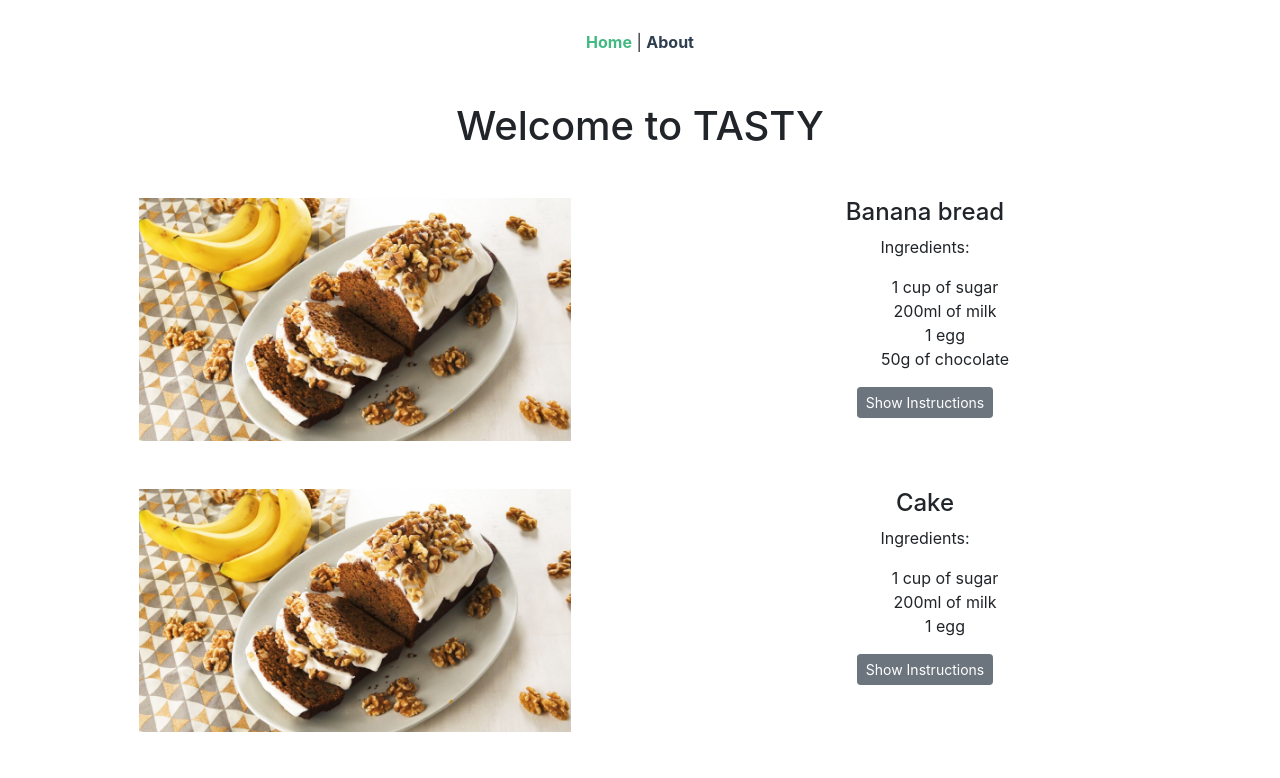
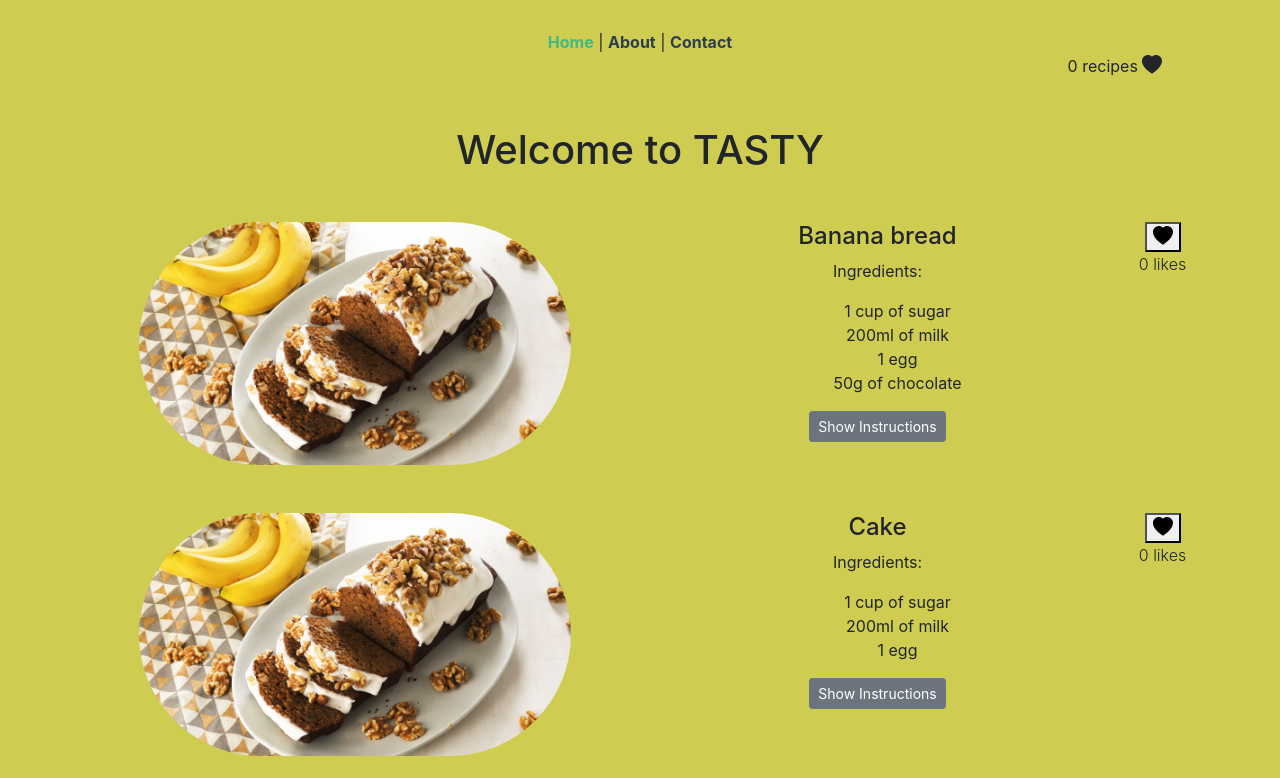
Before and after one commit to adriana-lazurca/vue-tasty, a Vue app: page / in a window 1280 px wide. Shown: the top 778 px of the page. Built offline with nearby package versions, Linux system fonts and the light colour scheme.

Commit message:
add likes

```diff
--- a/src/components/Navigation.vue
+++ b/src/components/Navigation.vue
@@ -1,7 +1,8 @@
 <template>
   <div id="nav">
     <router-link to="/">Home</router-link> |
-    <router-link to="/about">About</router-link>
+    <router-link to="/about">About</router-link> |
+    <router-link to="/contact">Contact</router-link>
     <router-view />
   </div>
 </template>
@@ -16,6 +17,7 @@ export default {
 #nav {
   padding: 30px;
   text-align: center;
+  background-color: rgb(206, 204, 81);
 
   a {
     font-weight: bold;
--- a/src/components/Recipe.vue
+++ b/src/components/Recipe.vue
@@ -1,9 +1,9 @@
 <template>
   <b-row class="mt-5">
     <b-col cols="6" class="recipe-item">
-      <img class="recipe-item__image" :src="image.source" :alt="image.alt" />
+      <img class="recipe-item__image rounded-pill" :src="image.source" :alt="image.alt" />
     </b-col>
-    <b-col cols="6">
+    <b-col cols="5">
       <h4>{{ name }}</h4>
       <p>Ingredients:</p>
       <ul>
@@ -22,6 +22,11 @@
           {{ instructions }}
         </b-alert>
       </div>
+    </b-col>
+    <b-col cols="1">
+      <!-- <b-button class="btn btn-outline" :click="counter += 1"><b-icon class="h6 mb-0" icon="heart-fill"></b-icon></b-button> -->
+      <button @click="updateLikes(likesNr)"><b-icon class="h5 mb-0" icon="heart-fill"></b-icon></button>
+      <p class="font-weight-light">{{likesNr}} likes</p>
     </b-col>
   </b-row>
 </template>
@@ -51,13 +56,18 @@ export default {
 
   data() {
     return {
-      show: false
+      show: false,
+      likesNr: 0
     };
   },
 
   methods: {
     toggle() {
       this.show = !this.show;
+    },
+    updateLikes(likesNr){
+       this.likesNr++;
+       this.$emit("add-likes", likesNr);
     }
   }
 };
--- a/src/router/index.js
+++ b/src/router/index.js
@@ -1,6 +1,7 @@
 import Vue from 'vue'
 import VueRouter from 'vue-router'
 import Home from '../views/Home.vue'
+import Contact from '../views/Contact.vue'
 
 Vue.use(VueRouter)
 
@@ -17,6 +18,11 @@ const routes = [
     // this generates a separate chunk (about.[hash].js) for this route
     // which is lazy-loaded when the route is visited.
     component: () => import(/* webpackChunkName: "about" */ '../views/About.vue')
+  },
+  {
+    path: '/contact',
+    name: 'Contact',
+    component: Contact
   }
 ]
 
--- a/src/views/Home.vue
+++ b/src/views/Home.vue
@@ -1,5 +1,11 @@
 <template>
   <b-container>
+    <b-row>
+      <b-col offset-sm="10"
+        >{{ totalLikes }} recipes
+        <b-icon class="h5 mb-0" icon="heart-fill"></b-icon
+      ></b-col>
+    </b-row>
     <h1 class="mt-5">Welcome to {{ restaurantName }}</h1>
     <Recipe
       v-for="recipe in recipes"
@@ -8,6 +14,7 @@
       :name="recipe.name"
       :ingredients="recipe.ingredients"
       :instructions="recipe.instructions"
+      @add-likes="addLikes"
     />
   </b-container>
 </template>
@@ -23,6 +30,7 @@ export default {
   data() {
     return {
       restaurantName: "TASTY",
+      totalLikes: 0,
       recipes: []
     };
   },
@@ -42,6 +50,10 @@ export default {
         .then(recipes => {
           this.recipes = recipes;
         });
+    },
+
+    addLikes(likes) {
+      this.totalLikes = likes;
     }
   },
   mounted() {
```
